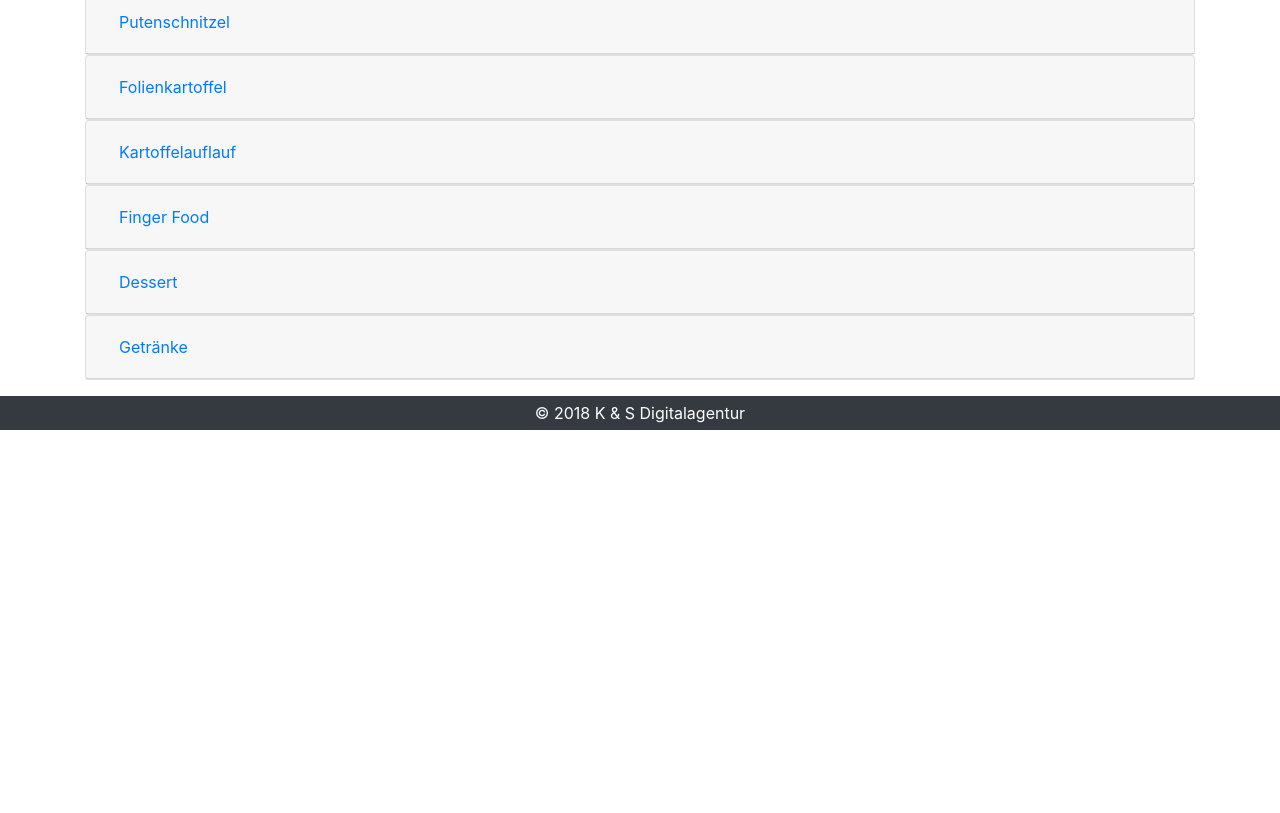
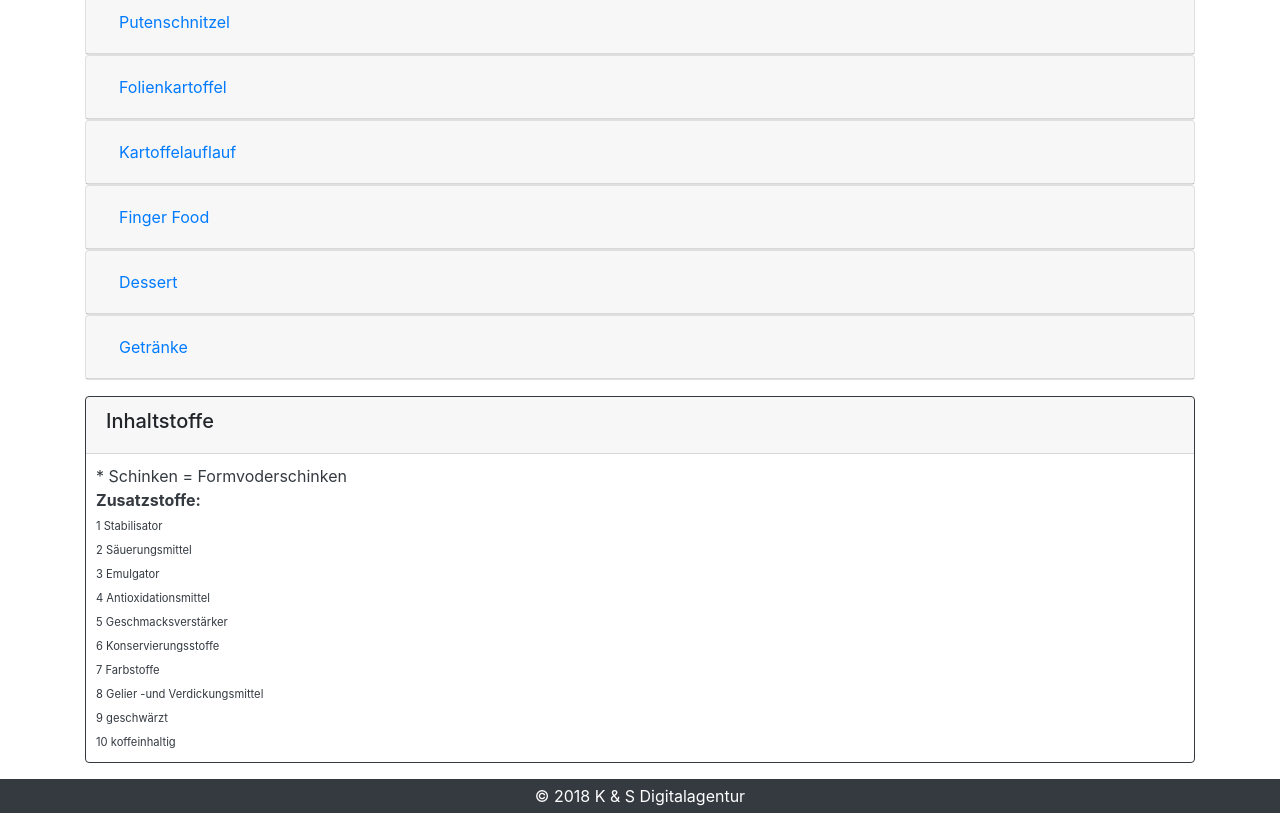
Before and after one commit to RouvenS/Bacco, a plain HTML site: page speisekarte.html in a window 1280 px wide. Shown: the part 792-1605 px from the top of the page. Before the commit the page ends 1222 px from the top, so only its background shows below. Drawn offline with nearby package versions, Linux system fonts and the light colour scheme.

Commit message:
zusatzstoffe

```diff
--- a/css/index.css
+++ b/css/index.css
@@ -108,3 +108,6 @@ h1:after {
     font-weight: bold;
     text-decoration: line-through;
 }
+.zusatzstoffe {
+    font-size: 70%;
+}
--- a/speisekarte.html
+++ b/speisekarte.html
@@ -1884,6 +1884,29 @@
             </div>
           </div>
         </div>
+        <div class="card border-dark mt-3">
+            <div class="card-header">
+                <h5>Inhaltstoffe</h5>
+            </div>
+            <div class="card-body text-dark">
+                <p class="card-text">
+                    * Schinken = Formvoderschinken
+                    <br><b>Zusatzstoffe:</b>
+                    <span class="zusatzstoffe">
+                        <br>1 Stabilisator
+                        <br>2 Säuerungsmittel
+                        <br>3 Emulgator
+                        <br>4 Antioxidationsmittel
+                        <br>5 Geschmacksverstärker
+                        <br>6 Konservierungsstoffe
+                        <br>7 Farbstoffe
+                        <br>8 Gelier -und Verdickungsmittel
+                        <br>9 geschwärzt
+                        <br>10 koffeinhaltig
+                    </span>
+                </p>
+            </div>
+        </div>
     </div>
 
     <!-- Footer -->
```
